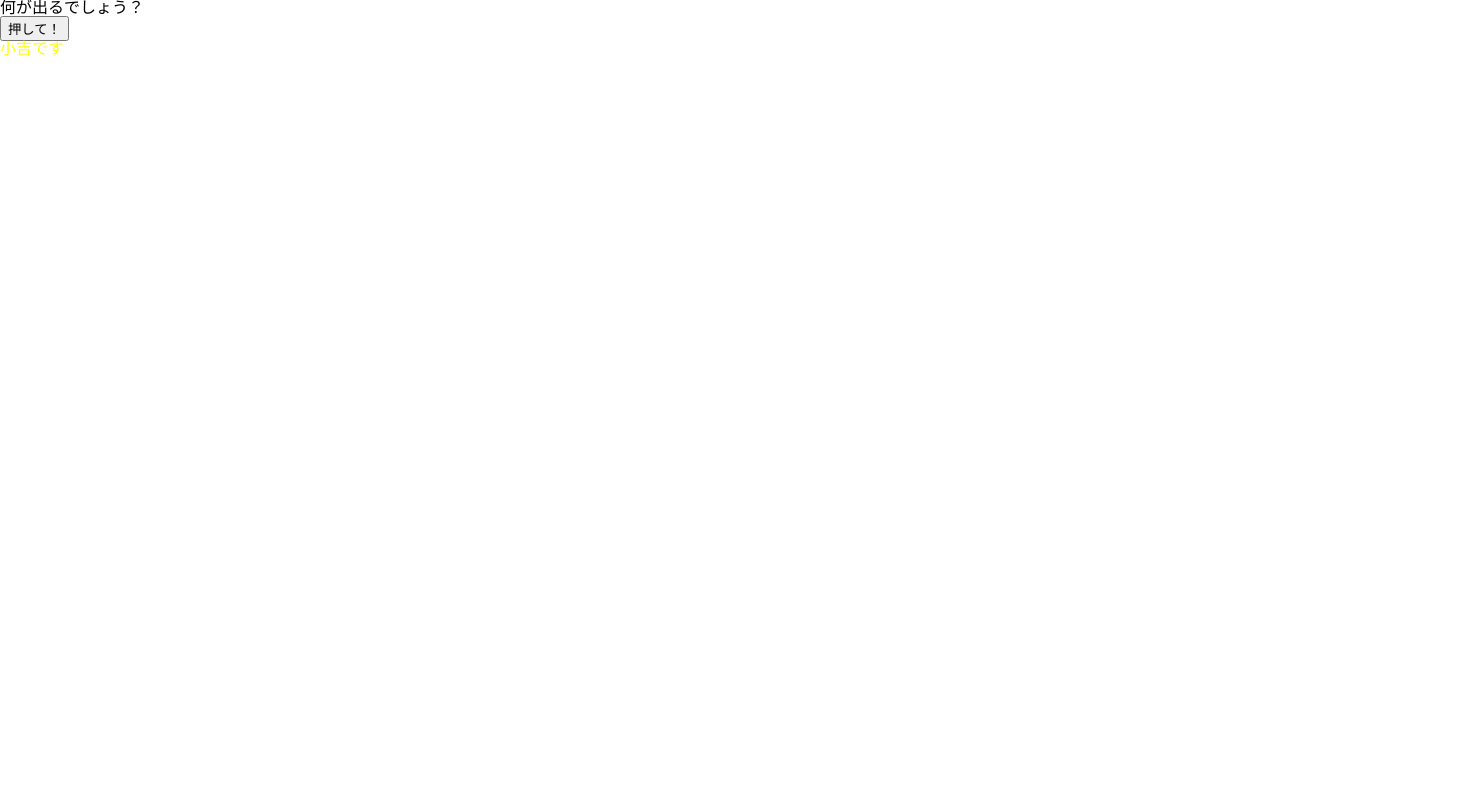
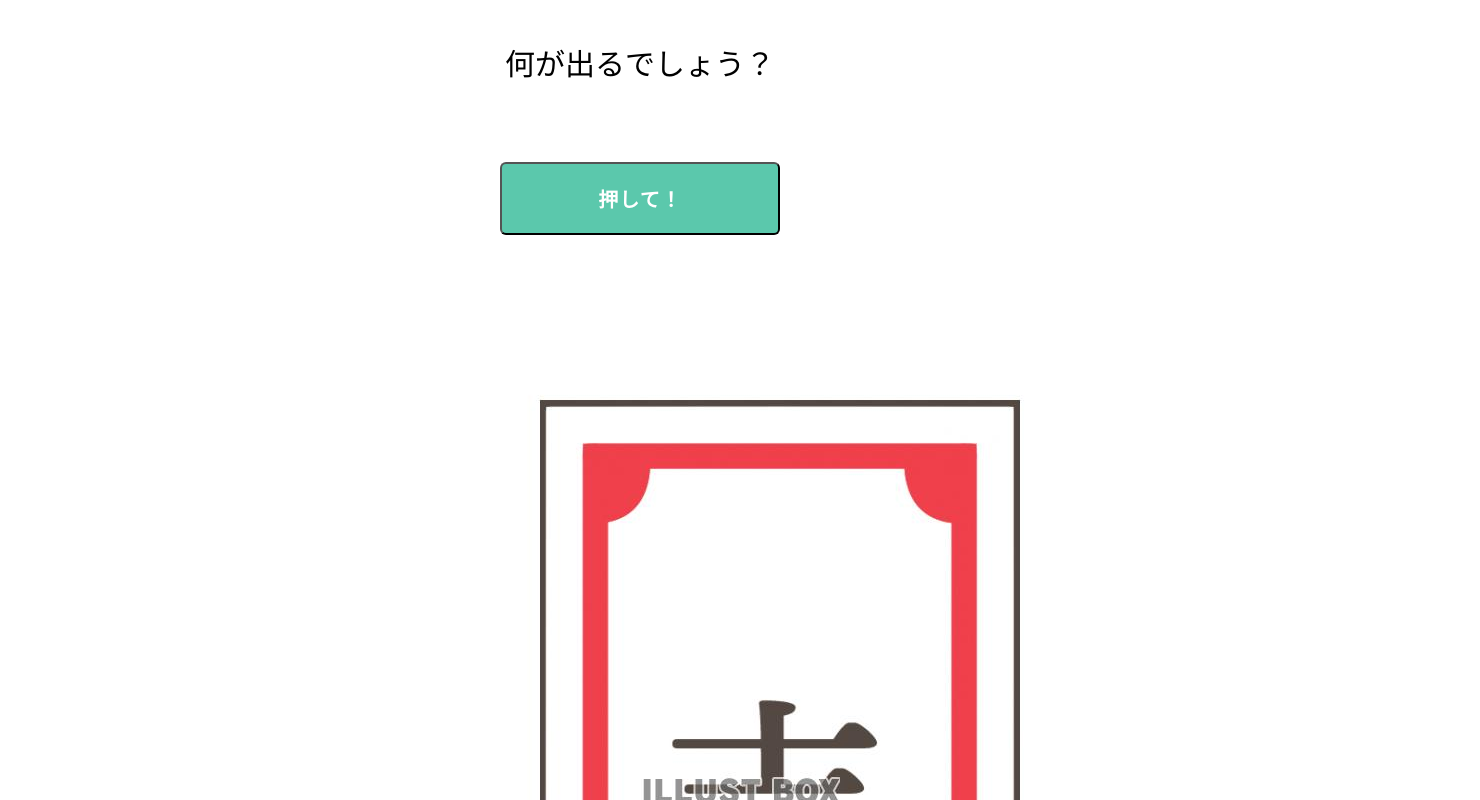
Before and after one commit to dora5n/0605, a plain HTML site: page index.html in a window 1280 px wide. Both pictures are taken after a click on the button "押して！". Shown: the top 800 px of the page, 1480 px wide, since content can reach past the window. Drawn offline with nearby package versions, Linux system fonts and the light colour scheme.

Commit message:
画像とcss追加

```diff
--- a/css/style.css
+++ b/css/style.css
@@ -1,3 +1,26 @@
 * {
   box-sizing: border-box;
 }
+
+h1 {
+  margin: 0 auto;
+  padding: 50px;
+  font-size: 30px;
+  text-align: center;
+}
+
+button {
+  border-radius: 6px;
+  margin-top: 32px;
+  margin-left: auto;
+  margin-right: auto;
+  padding-top: 20px;
+  padding-bottom: 20px;
+  width: 280px;
+  display: block;
+  letter-spacing: 0.05em;
+  background: #5bc8ac;
+  color: #fff;
+  font-weight: bold;
+  font-size: 20px;
+}
--- a/js/app.js
+++ b/js/app.js
@@ -31,23 +31,27 @@ if (random === 0) {
   console.log("大吉です");
   $(".a").html("大吉です");
   $(".a").css("color", "red");
-  $(".a").html("<img src='../img/1.png' >");
-  // $(".a").html("<img src='img/1.png' >")
+  $(".a").html("<img src='../img/1.jpg' >");
+  // $(".a").html("<img src='img/1.jpg' >")
 } else if (random === 1) {
   console.log("中吉です");
   $(".a").html("中吉です");
   $(".a").css("color", "green");
+  $(".a").html("<img src='../img/2.jpg' >");
 } else if (random === 2) {
-  console.log("小吉です");
-  $(".a").html("小吉です");
-  $(".a").css("color", "yellow");
-} else if (random === 3) {
   console.log("吉です");
   $(".a").html("吉です");
+  $(".a").css("color", "yellow");
+  $(".a").html("<img src='../img/4.jpg' >");
+} else if (random === 3) {
+  console.log("凶です");
+  $(".a").html("凶です");
   $(".a").css("color", "blue");
+  $(".a").html("<img src='../img/5.jpg' >");
 } else if (random === 4) {
-  console.log("末です");
-  $(".a").html("末です");
+  console.log("大凶です");
+  $(".a").html("大凶です");
   $(".a").css("color", "black");
+  $(".a").html("<img src='../img/6.jpg' >");
 }
 });
```
Also changed, not shown: img/1.jpg (added), img/1.png (deleted), img/2.jpg (added), img/4.jpg (added), img/5.jpg (added), img/6.jpg (added).
